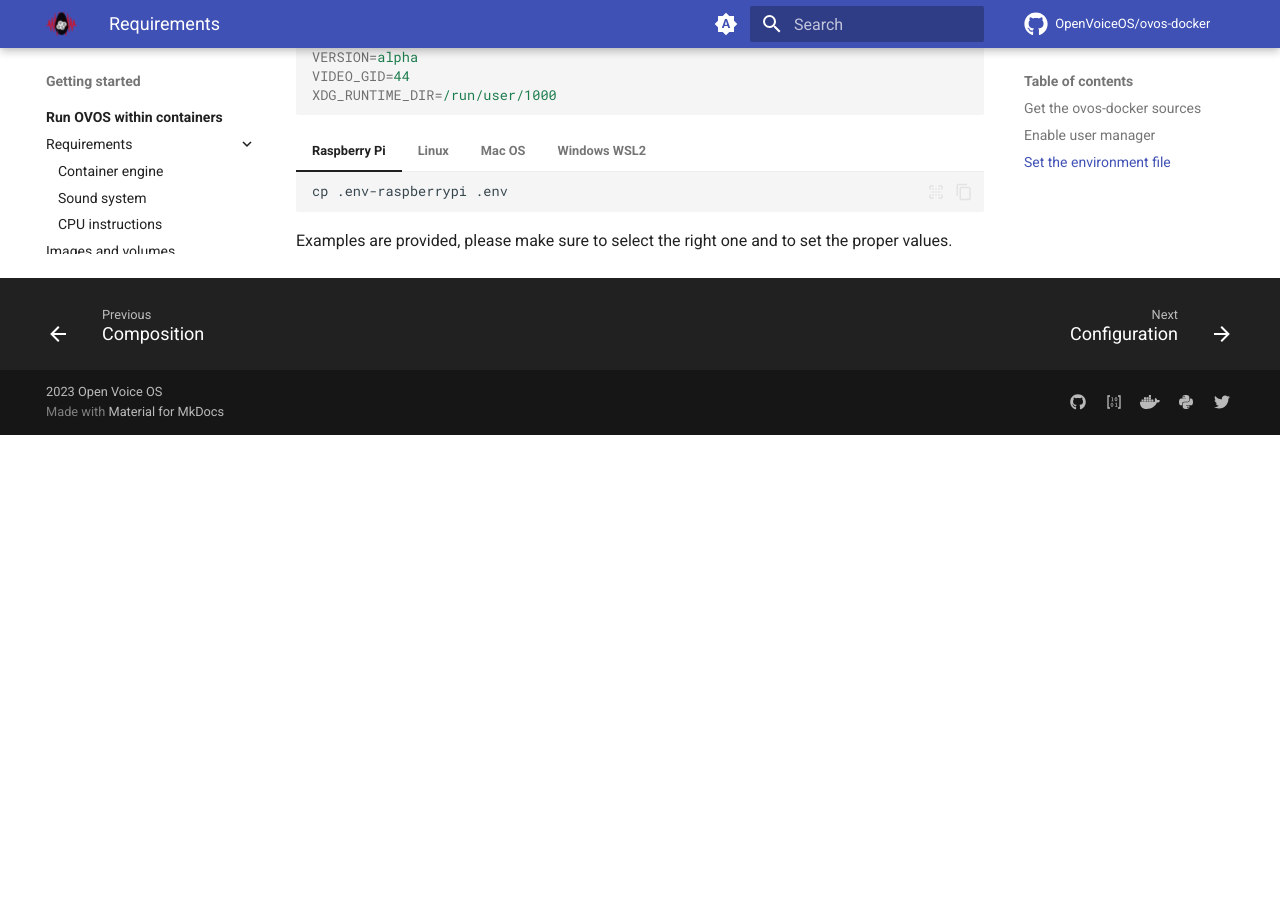
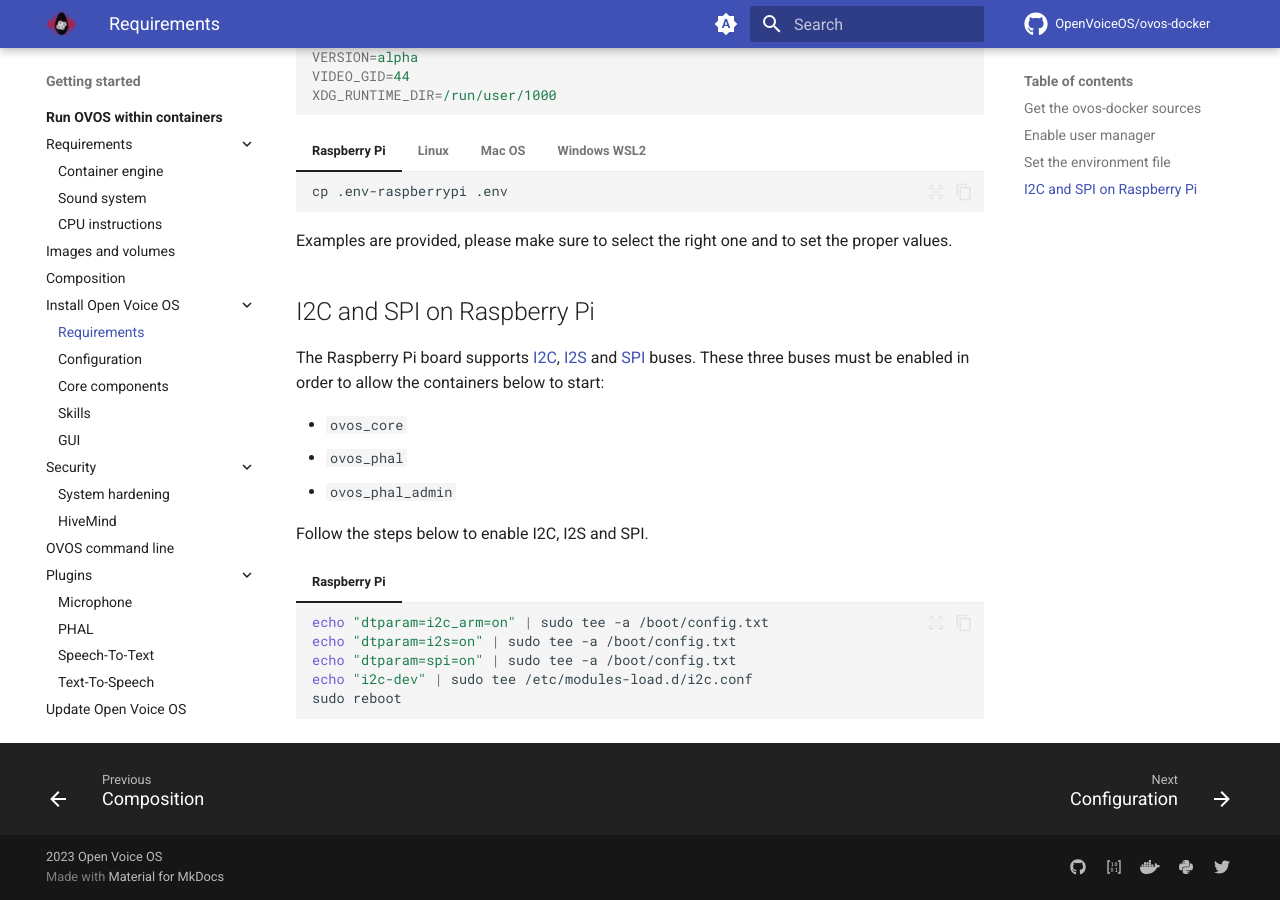
Before and after one commit to OpenVoiceOS/ovos-docker, an MkDocs documentation site: the page built from docs/getting-started/docker/installation/requirements.md, in a window 1280 px wide and 900 px high, scrolled down 1590 px. Built offline with MkDocs 1.6.1 and Material for MkDocs 9.7.7, drawn with Linux system fonts in a browser that asks for light colours; plug-ins that fetch from the network failed and are left out; comment, search, counter and statistics services are not loaded; before the commit the page ends 2025 px from its top, so only the background shows below that.

Commit message:
[requirements] Add I2C, I2S and SPI buses requirements for Raspberry Pi

````diff
--- a/docs/getting-started/docker/installation/requirements.md
+++ b/docs/getting-started/docker/installation/requirements.md
@@ -8,12 +8,12 @@
 
 === "All"
 
-  ```shell
-  git clone https://github.com/OpenVoiceOS/ovos-docker.git ~/ovos-docker
-  mkdir -p ~/ovos/{config,share,tmp} ~/hivemind/{config,share}
-  chown ${USER}:${USER} -R ~/ovos ~/hivemind
-  cd ~/ovos-docker/compose
-  ```
+```shell
+git clone https://github.com/OpenVoiceOS/ovos-docker.git ~/ovos-docker
+mkdir -p ~/ovos/{config,share,tmp} ~/hivemind/{config,share}
+chown ${USER}:${USER} -R ~/ovos ~/hivemind
+cd ~/ovos-docker/compose
+```
 
 ## Enable user manager
 
@@ -37,16 +37,15 @@
 
     Please make sure to read and understand this section as if you don't then the deployment migth fail.
 
-
 The `composer` requires an environment file in order to deploy the services and volumes with the correct settings for your setup.
 
 !!! info "`alpha` version by default"
 
     As mentioned [in this section](../composition.md#environment-files), the current default `VERSION` *(tag)* is `alpha`.
 
-The example files start with a `.` *(dot)* which means they are hidden, use the `ls -a` command to list all the files included the hidden ones.
+The example files start with a `.` _(dot)_ which means they are hidden, use the `ls -a` command to list all the files included the hidden ones.
 
-Below is an example of `.env` for Linux *(not Raspberry Pi)*, please read [this section](../composition.md#environment-files) for more details about what these variables do.
+Below is an example of `.env` for Linux _(not Raspberry Pi)_, please read [this section](../composition.md#environment-files) for more details about what these variables do.
 
 ```ini title=".env"
 DISPLAY=:0
@@ -90,3 +89,23 @@
     ```
 
 Examples are provided, please make sure to select the right one and to set the proper values.
+
+## I2C and SPI on Raspberry Pi
+
+The Raspberry Pi board supports [I2C](https://en.wikipedia.org/wiki/I%C2%B2C), [I2S](https://en.wikipedia.org/wiki/I%C2%B2S) and [SPI](https://en.wikipedia.org/wiki/Serial_Peripheral_Interface) buses. These three buses must be enabled in order to allow the containers below to start:
+
+- `ovos_core`
+- `ovos_phal`
+- `ovos_phal_admin`
+
+Follow the steps below to enable I2C, I2S and SPI.
+
+=== "Raspberry Pi"
+
+    ```shell
+    echo "dtparam=i2c_arm=on" | sudo tee -a /boot/config.txt
+    echo "dtparam=i2s=on" | sudo tee -a /boot/config.txt
+    echo "dtparam=spi=on" | sudo tee -a /boot/config.txt
+    echo "i2c-dev" | sudo tee /etc/modules-load.d/i2c.conf
+    sudo reboot
+    ```
````
